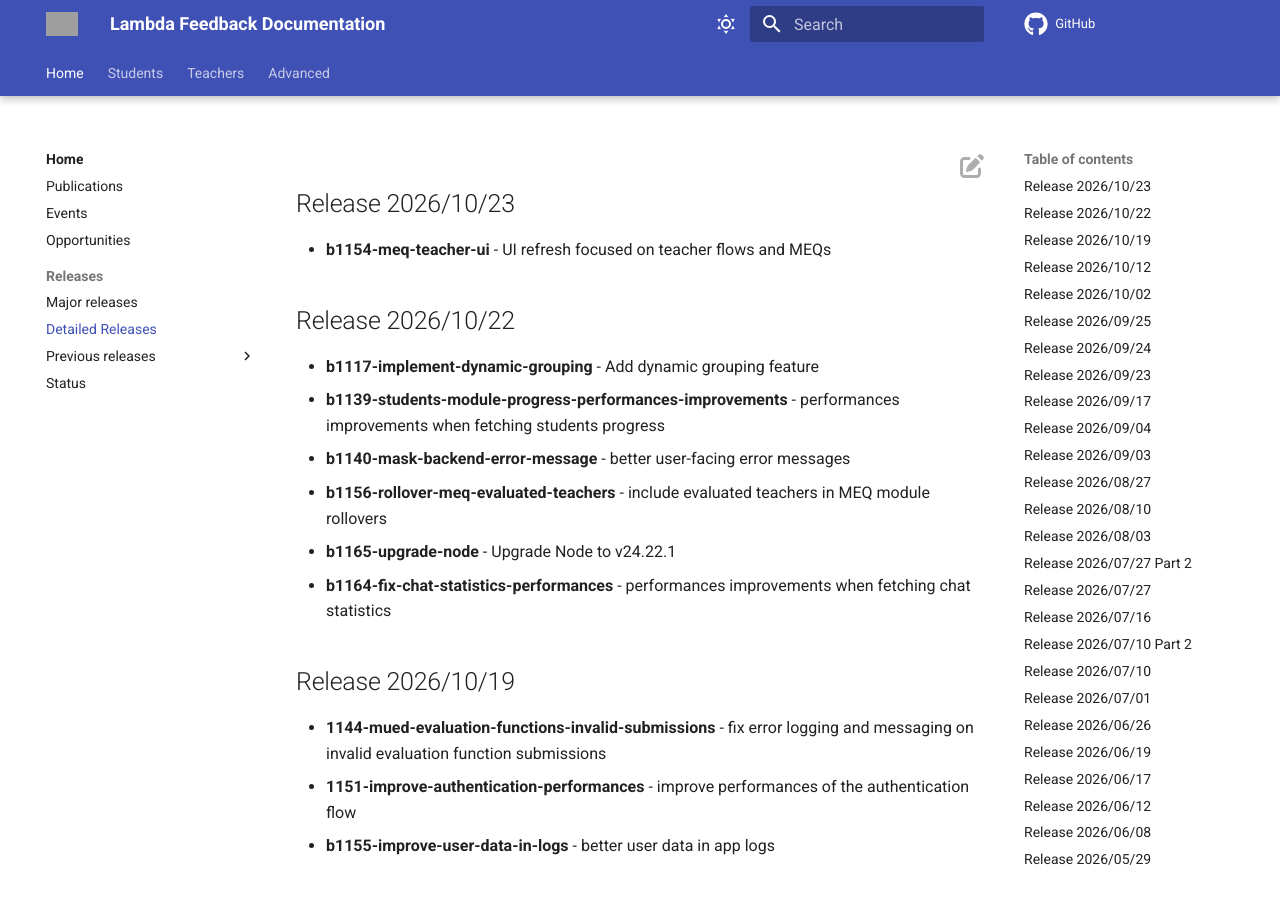
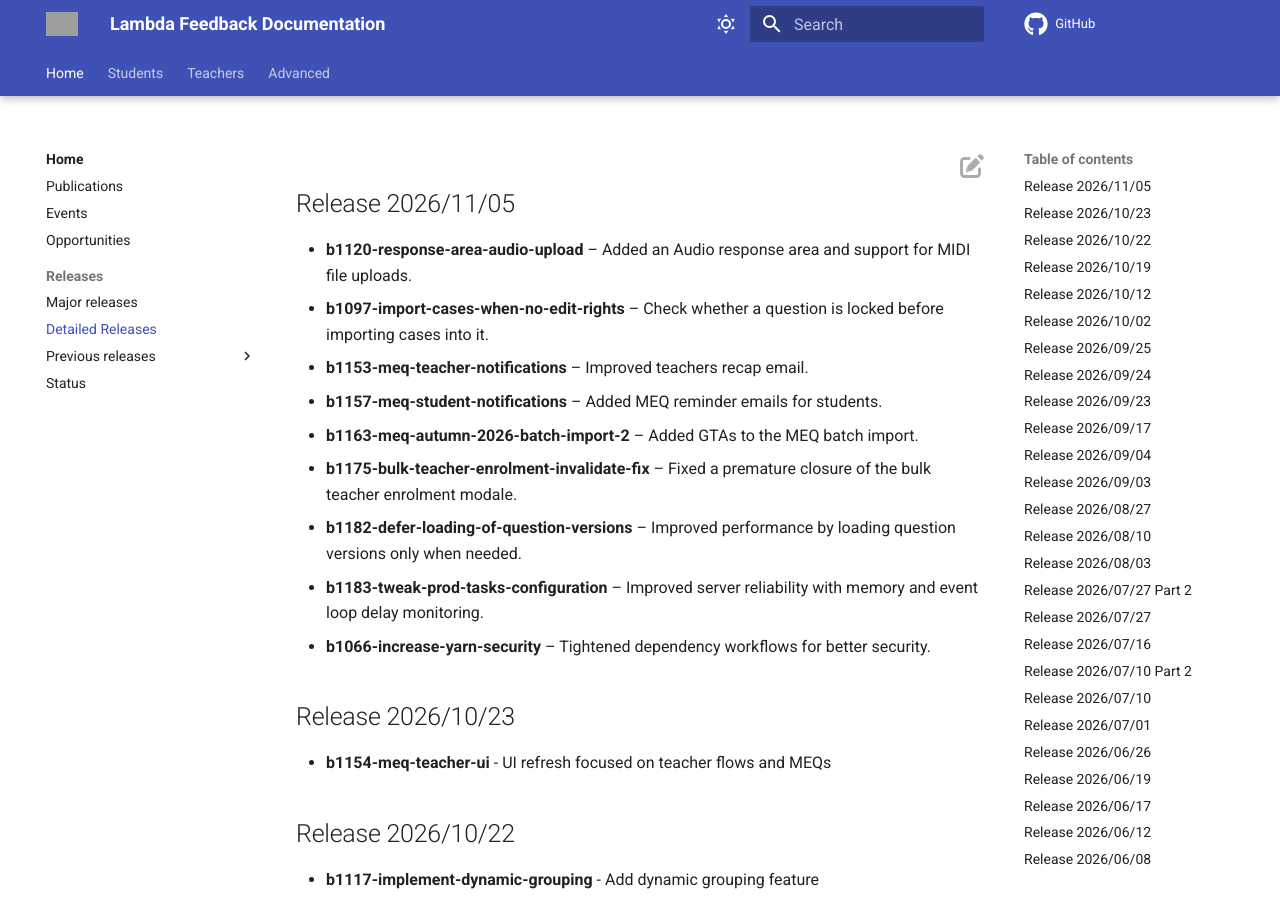
Before and after one commit to lambda-feedback/user-documentation, an MkDocs documentation site: the page built from docs/releases/detailed_releases.md, in a window 1280 px wide and 900 px high. Built offline with MkDocs 1.6.1 and Material for MkDocs 9.7.7, drawn with Linux system fonts in a browser that asks for light colours; comment, search, counter and statistics services are not loaded; grey boxes are pictures that could not be loaded.

Commit message:
releae 2026-11-05

```diff
--- a/docs/releases/detailed_releases.md
+++ b/docs/releases/detailed_releases.md
@@ -1,3 +1,15 @@
+## Release 2026/11/05
+
+- **b1120-response-area-audio-upload** – Added an Audio response area and support for MIDI file uploads.
+- **b1097-import-cases-when-no-edit-rights** – Check whether a question is locked before importing cases into it.
+- **b1153-meq-teacher-notifications** – Improved teachers recap email.
+- **b1157-meq-student-notifications** – Added MEQ reminder emails for students.
+- **b1163-meq-autumn-2026-batch-import-2** – Added GTAs to the MEQ batch import.
+- **b1175-bulk-teacher-enrolment-invalidate-fix** – Fixed a premature closure of the bulk teacher enrolment modale.
+- **b1182-defer-loading-of-question-versions** – Improved performance by loading question versions only when needed.
+- **b1183-tweak-prod-tasks-configuration** – Improved server reliability with memory and event loop delay monitoring.
+- **b1066-increase-yarn-security** – Tightened dependency workflows for better security.
+
 ## Release 2026/10/23
 - **b1154-meq-teacher-ui** - UI refresh focused on teacher flows and MEQs
 
```
